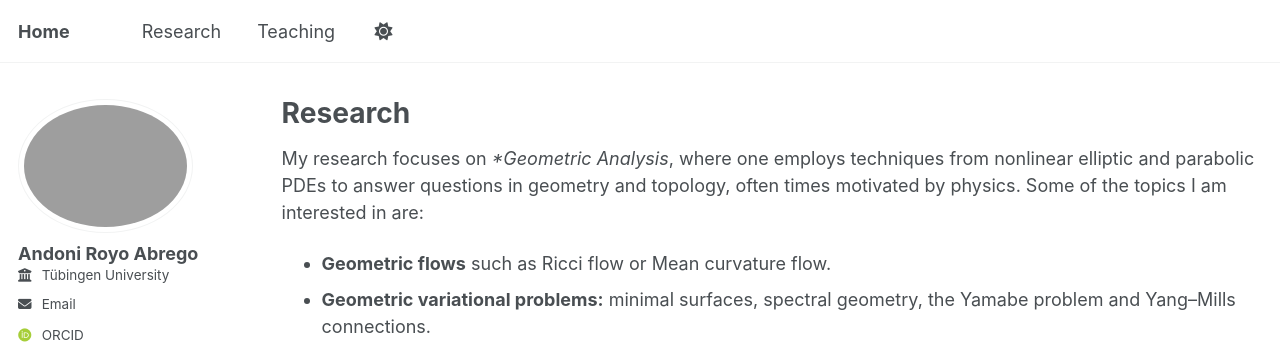
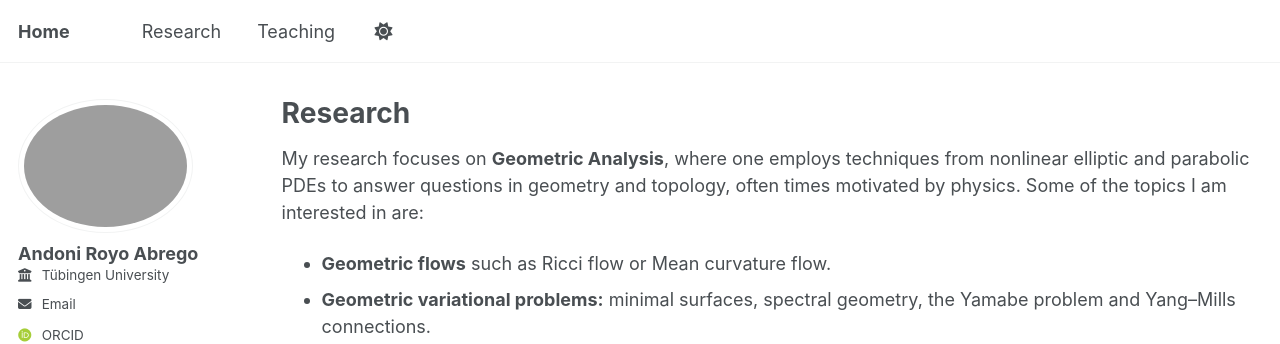
Before and after one commit to AndoniRoyo/AndoniRoyo.github.io, a Jekyll site: the page built from _pages/research.md, in a window 1280 px wide and 900 px high. Shown: the top 344 px of the window. Built offline with Jekyll 4.4.1, drawn with Linux system fonts in a browser that asks for light colours; some web fonts are replaced; a script that is not in the unit is left out.

Commit message:
Update research.md

```diff
--- a/_pages/research.md
+++ b/_pages/research.md
@@ -4,7 +4,7 @@ title: "Research"
 permalink: /research/
 author_profile: true
 ---
-My research focuses on **Geometric Analysis*, where one employs techniques from nonlinear elliptic and parabolic PDEs to answer questions in geometry and topology, often times motivated by physics. Some of the topics I am interested in are:
+My research focuses on **Geometric Analysis**, where one employs techniques from nonlinear elliptic and parabolic PDEs to answer questions in geometry and topology, often times motivated by physics. Some of the topics I am interested in are:
 - **Geometric flows** such as Ricci flow or Mean curvature flow.
 - **Geometric variational problems:** minimal surfaces, spectral geometry, the Yamabe problem and Yang–Mills connections.
 - **General Relativity:** scalar curvature, positive energy theorems and asymptotic foliations.
```
